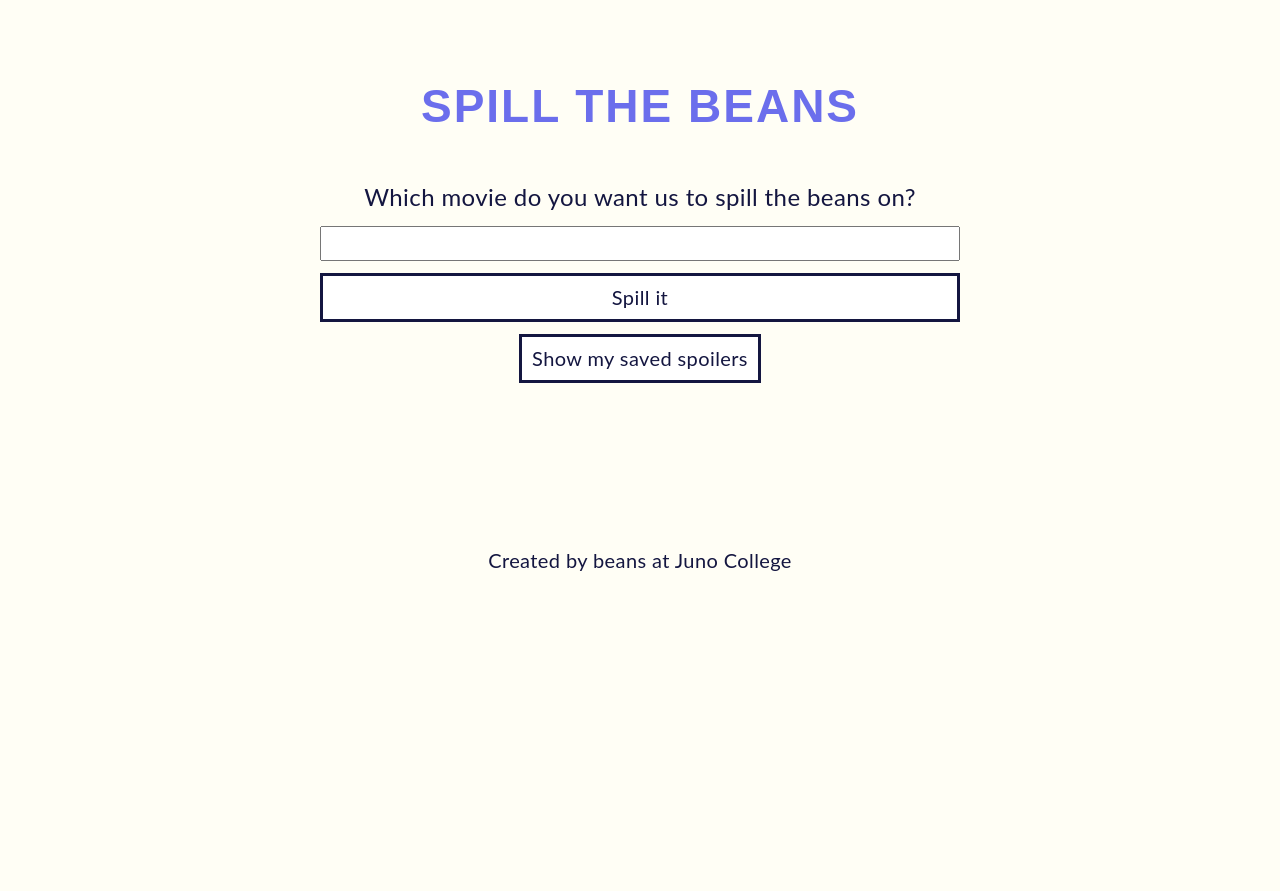
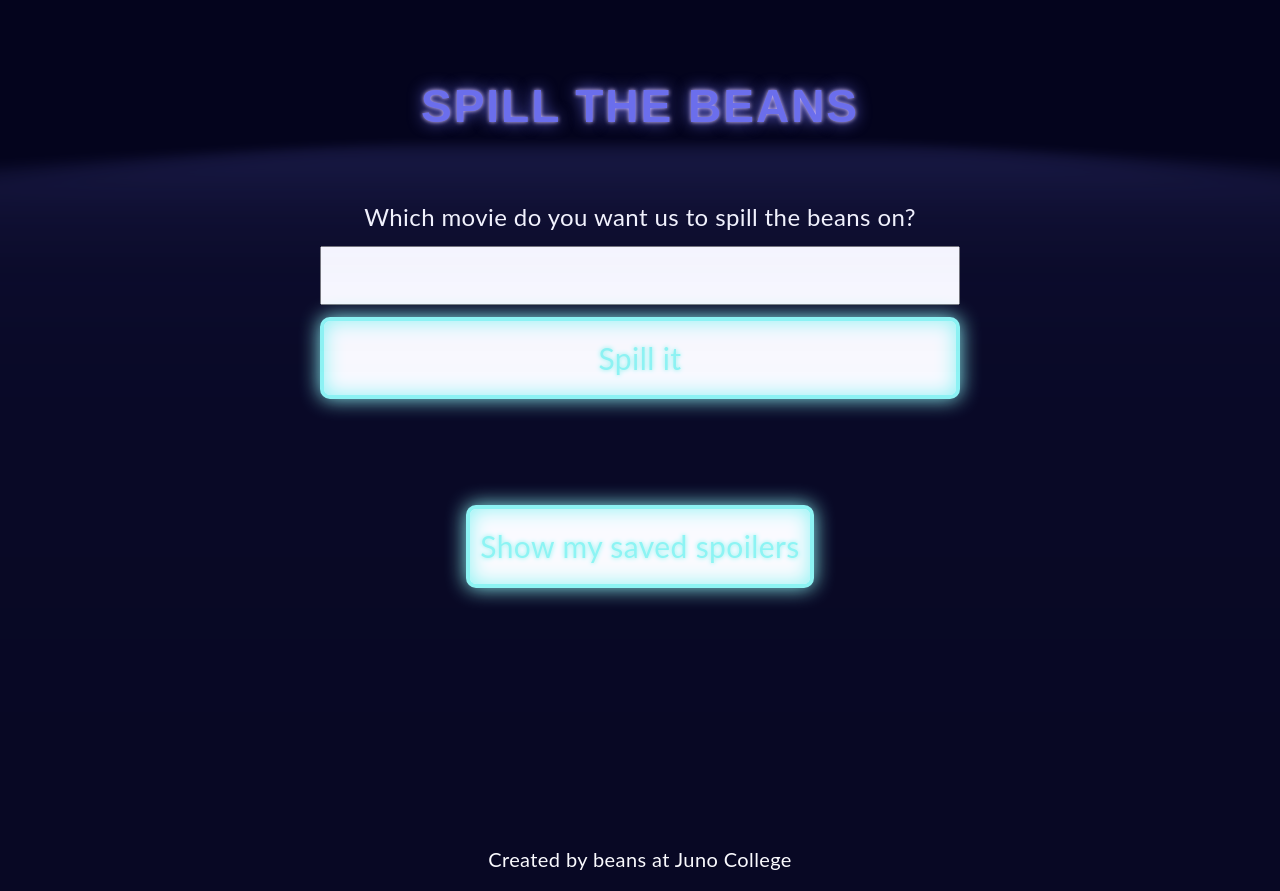
Before and after one commit to spill-the-beans/spill-the-beans, a React (Create React App) app: page / in a window 1280 px wide. Before the commit the page ends 800 px from the top, so only its background shows below. Built offline with nearby package versions, Linux system fonts and the light colour scheme.

Commit message:
more styling

```diff
--- a/src/App.css
+++ b/src/App.css
@@ -10,7 +10,7 @@ html { box-sizing: border-box;}
 
 html {
   font-size: 125%;
-  background-color: rgb(255, 254, 245);
+  background-color: rgb(4, 4, 29);
 }
 
 * {
@@ -18,7 +18,7 @@ html {
   text-align: center;
   font-size: 1rem;
   letter-spacing: 0.02rem;
-  color: #141640;
+  color: #ffffff;
 }
 h1 {
   font-family: 'Kanit', sans-serif;
@@ -26,8 +26,45 @@ h1 {
   color: #6b6eec;
   text-transform: uppercase;
   letter-spacing: 0.1rem;
-  margin: 4rem 0 2rem;
+  margin: 4rem 0 3rem;
+  text-shadow: 0 0 0.2rem rgb(214, 193, 255), 0 0 0.8rem #6b6eec;
+  position: relative;
+  transition: flicker 1.5s infinite alternate;
 }
+
+h1::before {
+  content: '';
+  position: absolute;
+  background: #6b6eec;
+  top: 110%;
+  left: 0;
+  width: 100%;
+  height: 100%;
+  transform: perspective(2rem) rotateX(40deg) scale(1, 0.35);
+  filter: blur(2em);
+  opacity: 0.7;
+  transition: opacity 0.1s linear;
+}
+
+/* @keyframes flicker {
+
+  0%, 18%, 22%, 25%, 53%, 57%, 100% {
+      text-shadow:
+      0 0 4px #fff,
+      0 0 11px #fff,
+      0 0 19px #fff,
+      0 0 40px #6b6eec
+      0 0 80px #6b6eec,
+      0 0 90px #6b6eec,
+      0 0 100px #6b6eec,
+      0 0 150px #6b6eec;
+
+  }
+
+  20%, 24%, 55% {
+      text-shadow: none;
+  }
+} */
 
 h2 {
   font-size: 1.4rem;
@@ -61,25 +98,82 @@ label {
   font-size: 1.2rem;
 }
 
+input {
+  padding: 0.5rem;
+  color: #000;
+  font-size: 1.5rem;
+}
+
 button {
   font-family: 'Lato', sans-serif;
+  font-size: 1.5rem;
   padding: 0.5rem;
   border: 3px solid #141640;
   background-color: white;
   cursor: pointer;
+  color: #8ef9f4;
 }
 
-ul {
-  display: flex;
-  flex-wrap: wrap;
-  padding-left: 0;
-  /* gap: 50px; */
+.neonButton {
+  color: #8ef9f4;
+  margin-bottom: 5rem;
+  display: inline-block;
+  border: solid 4px #8ef9f4;
+  padding: 1rem 0.5rem;
+  border-radius: 10px;
+  text-shadow: 0 0 0.125rem rgb(217, 252, 244), 0 0 0.25rem #85f8f2;
+  box-shadow: inset 0 0 1rem 0 #8ef9f4,
+  0 0 1rem 0 #8ef9f4;
+  position: relative;
+  transition: 0.1s linear;
+}
+
+/* .neonButton::before {
+  content: '';
+  position: absolute;
+  background: #8ef9f4;
+  top: 110%;
+  left: 0;
+  width: 100%;
+  height: 100%;
+  transform: perspective(2rem) rotateX(40deg) scale(1, 0.35);
+  filter: blur(2em);
+  opacity: 0.7;
+  transition: opacity 0.1s linear;
+} */
+
+.neonButton:hover,
+.neonButton:focus {
+  background: #8ef9f4;
+  color: #141640;
+  text-shadow: none;
+}
+
+.neonButton::after {
+  content: '';
+  position: absolute;
+  top: 0;
+  bottom: 0;
+  left: 0;
+  right: 0;
+  box-shadow: 0 0 2rem 0.5rem #8ef9f4;
+  opacity: 0;
+  transition: opacity 0.1s linear;
+}
+
+.neonButton:hover::before,
+.neonButton:focus::before {
+  opacity: 1;
+}
+
+.neonButton:hover::after,
+.neonButton:focus::after {
+  opacity: 1;
 }
 
 ul li {
   list-style: none;
   width: calc((100% / 3) - 0.2rem);
-  /* flex: 1 0 calc((100% / 3) - 50px); */
   padding: 1rem;
   border: solid 3px #6b6eec;
   display: flex;
@@ -89,10 +183,16 @@ ul li {
 
 img {
   max-width: 100%;
-  /* object-fit: cover; */
+  object-fit: cover;
   display: block;
-  height: 300px;
+  height: 100%;
   cursor: pointer;
+}
+
+ul {
+  display: flex;
+  flex-wrap: wrap;
+  padding-left: 0;
 }
 
 ul button {
@@ -103,6 +203,8 @@ footer {
   margin-top: 5rem;
 }
 
+/* Media Queries to make de website responsive */
+
 @media(max-width: 768px) {
   ul {
     flex-direction: column;
--- a/src/Form.js
+++ b/src/Form.js
@@ -49,10 +49,10 @@ const Form = () => {
                         onChange={handleInputChange}
                         value={userInput}
                     />
-                <button>Spill it</button>
+                    <button className='neonButton'>Spill it</button>
                 </form>
             </div>
-            <Link to="/savedgifs"><button>Show my saved spoilers</button></Link>
+            <Link to="/savedgifs"><button className='neonButton'>Show my saved spoilers</button></Link>
 
             <h2>{movieTitle}</h2>
             <ul>
```
